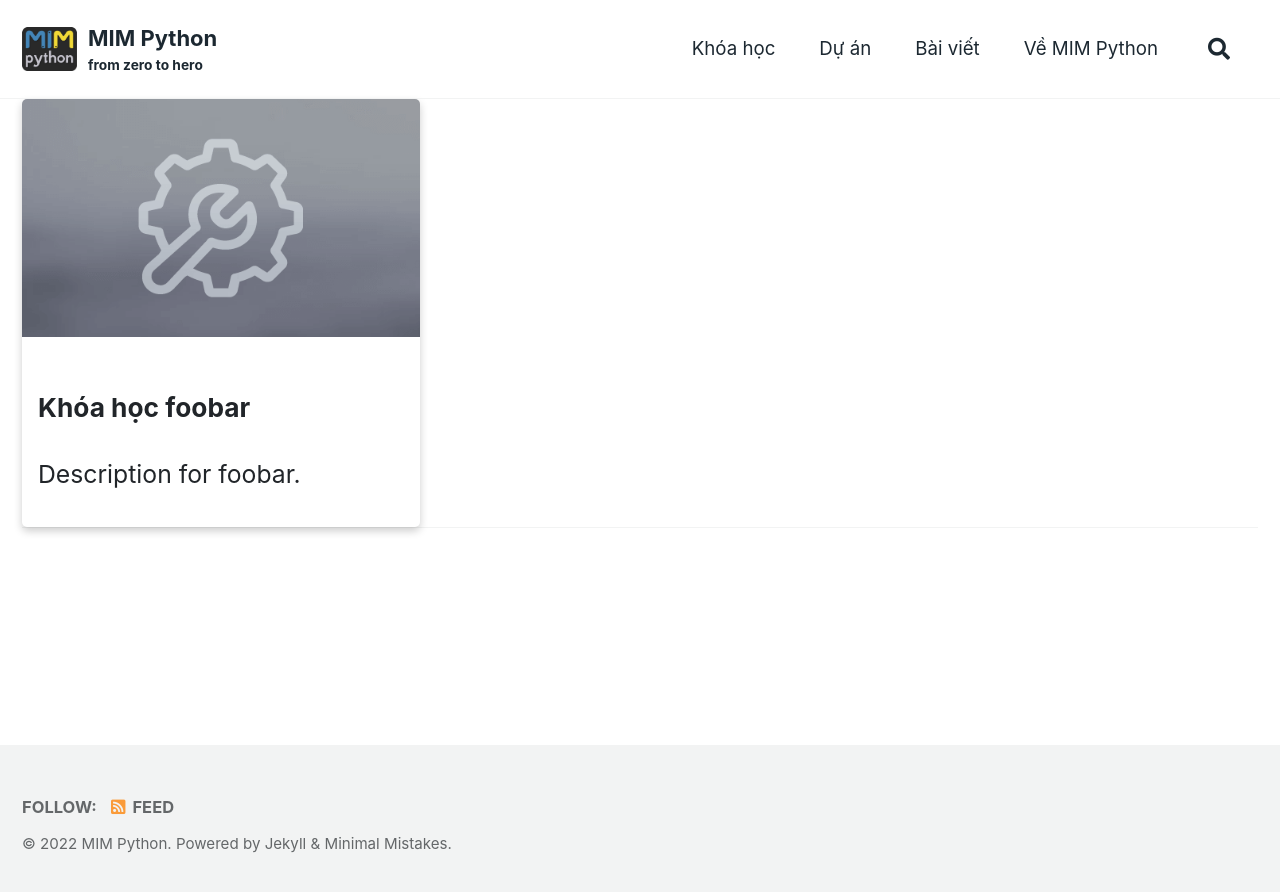
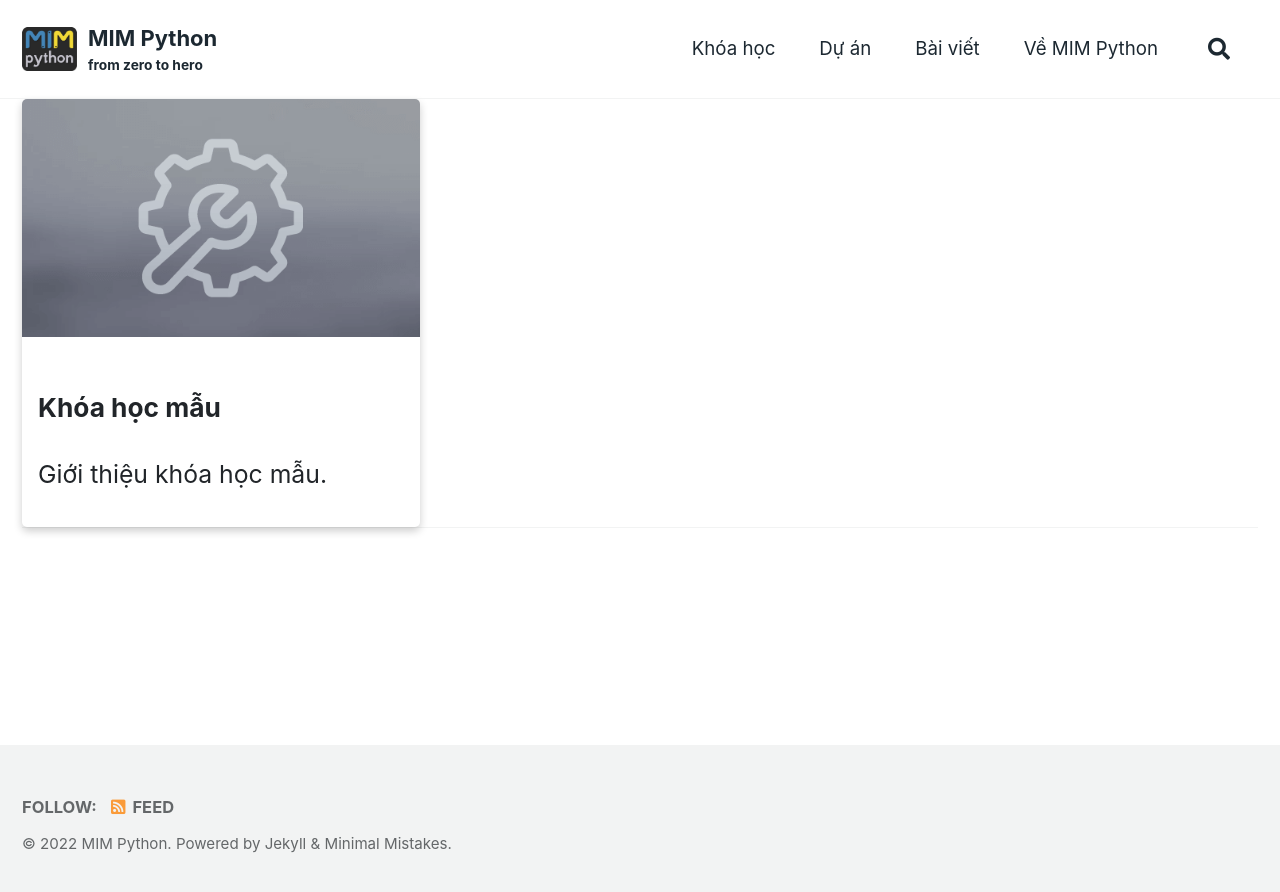
Before and after one commit to MIMPython/mimpython.github.io, a Jekyll site: the page built from _pages/courses.md, in a window 1280 px wide. Shown: the top 892 px of the page. Built offline with Jekyll 4.4.1, drawn with Linux system fonts in a browser that asks for light colours; cached includes are drawn as plain includes.

Commit message:
fix somthing

```diff
--- a/_data/navigation.yml
+++ b/_data/navigation.yml
@@ -12,7 +12,7 @@ main:
 foobar-navigation:
   - title: "Giới thiệu chung"
     url: /foobar/
-  - title: Tuần 1
+  - title: Tuần 1. Giới  thiệu
     url: /foobar/week-01/
     children:
       - title: "Bài 1"
--- a/_pages/courses.md
+++ b/_pages/courses.md
@@ -4,8 +4,8 @@ permalink: /courses/
 hidden: true
 feature_row:
   - image_path: /assets/images/mm-customizable-feature.png
-    title: "Khóa học foobar"
-    excerpt: "Description for foobar."
+    title: "Khóa học mẫu"
+    excerpt: "Giới thiệu khóa học mẫu."
     url: "/foobar/"
 ---
 
```
Also changed, not shown: _foobar/01-gioi-thieu-chung.md (+1 -1 lines), _foobar/02-week-01.md (+1 -1 lines), _pages/404.md (+1 -1 lines).
